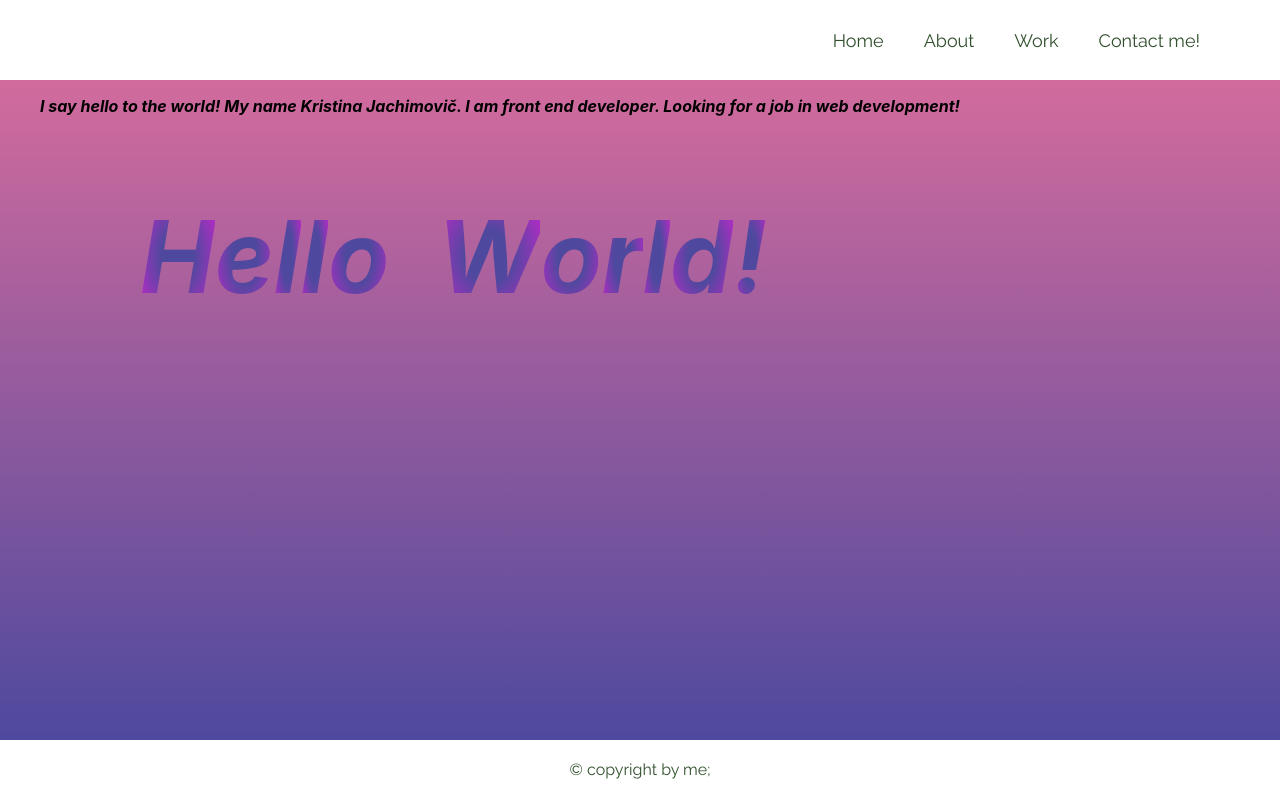
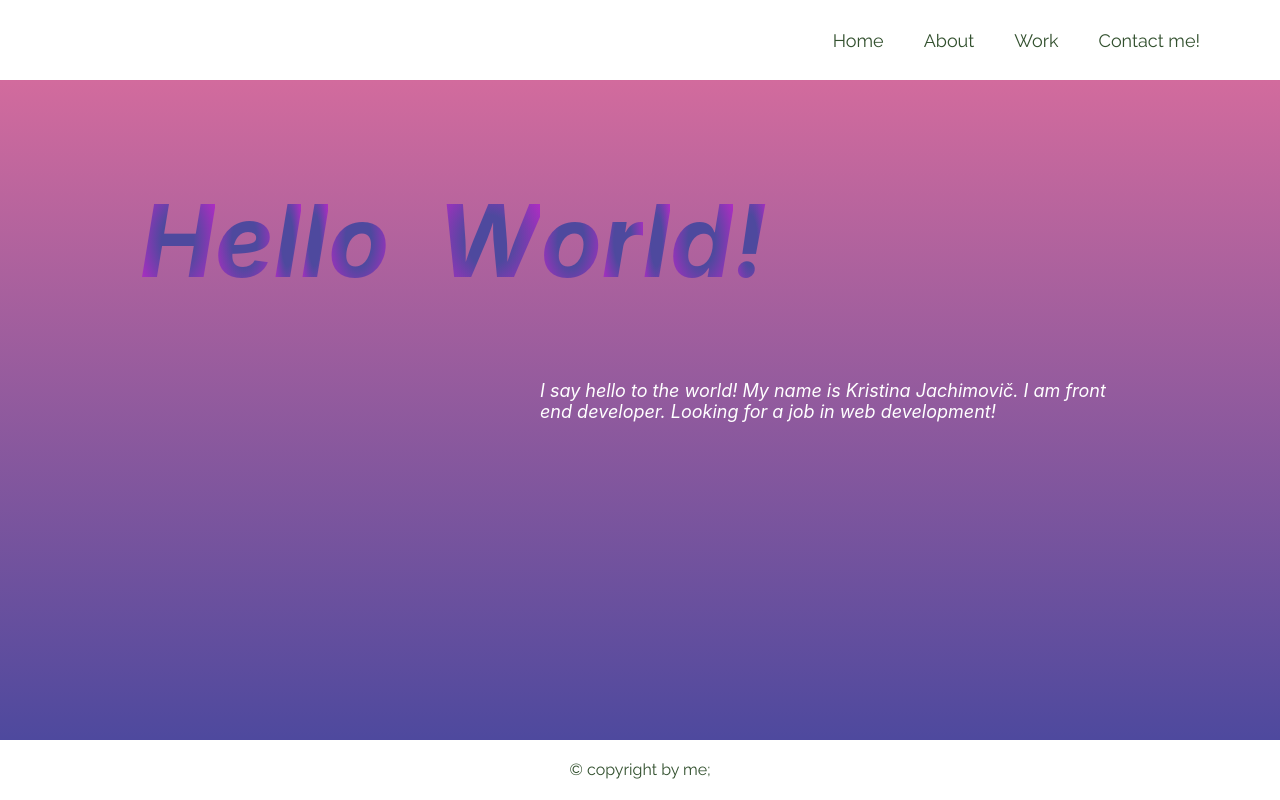
Before and after one commit to KristinaProject/portfolio-app, a React (Create React App) app: page / in a window 1280 px wide. Built offline with nearby package versions, Linux system fonts and the light colour scheme.

Commit message:
style: some style to text

```diff
--- a/src/components/Main.jsx
+++ b/src/components/Main.jsx
@@ -7,8 +7,8 @@ export function Main() {
         <Words />
         <div id="text">
           <p>
-            I say hello to the world! My name Kristina Jachimovič. I am front end developer. Looking for a job in web development!
-
+            I say hello to the world! My name is Kristina Jachimovič. I am front
+            end developer. Looking for a job in web development!
           </p>
         </div>
       </div>
--- a/src/components/Words.jsx
+++ b/src/components/Words.jsx
@@ -48,7 +48,7 @@ function Trail({ open, children, ...props }) {
 
 function Sqeez({ letter }) {
   const [state, toggle] = useState(true);
-  const { x } = useSpring({
+  const { x, y } = useSpring({
     from: { x: !state ? 1 : 0, y: !state ? 1 : 0 },
     to: { x: 1, y: 1 },
     config: { mass: 1, tension: 300, friction: 2, precision: 0.01 },
--- a/src/styles/_header.scss
+++ b/src/styles/_header.scss
@@ -3,7 +3,8 @@
 
 header {
   padding: 20px;
-  width: v.$main-width;
+  max-width: v.$main-width;
+  width: 100%;
   @include m.margin-za;
 
   ul {
--- a/src/styles/_main.scss
+++ b/src/styles/_main.scss
@@ -2,17 +2,18 @@
 @use "./mixins" as m;
 
 #main {
-  background: linear-gradient(#d26b9d, #4e499e);
-  font-weight: bold;
+  @include m.bg-gradient;
   font-style: oblique;
 
   #wrapper {
     position: relative;
     max-width: v.$main-width;
     width: 100%;
+    height: 100%;
     @include m.margin-za;
 
     #words {
+      font-weight: bold;
       @include m.flex-center;
       justify-content: center;
       position: absolute;
@@ -29,5 +30,17 @@
         color: transparent;
       }
     }
+
+    #text {
+      position: absolute;
+      bottom: 300px;
+      right: 100px;
+      color: white;
+      width: 50%;
+
+      p {
+        font-size: v.$medium-fs;
+      }
+    }
   }
 }
--- a/src/styles/_mixins.scss
+++ b/src/styles/_mixins.scss
@@ -8,3 +8,7 @@
 @mixin margin-za {
   margin: 0 auto;
 }
+
+@mixin bg-gradient {
+  background: linear-gradient(#d26b9d, #4e499e);
+}
```
Also changed, not shown: src/components/Home.jsx (deleted).
